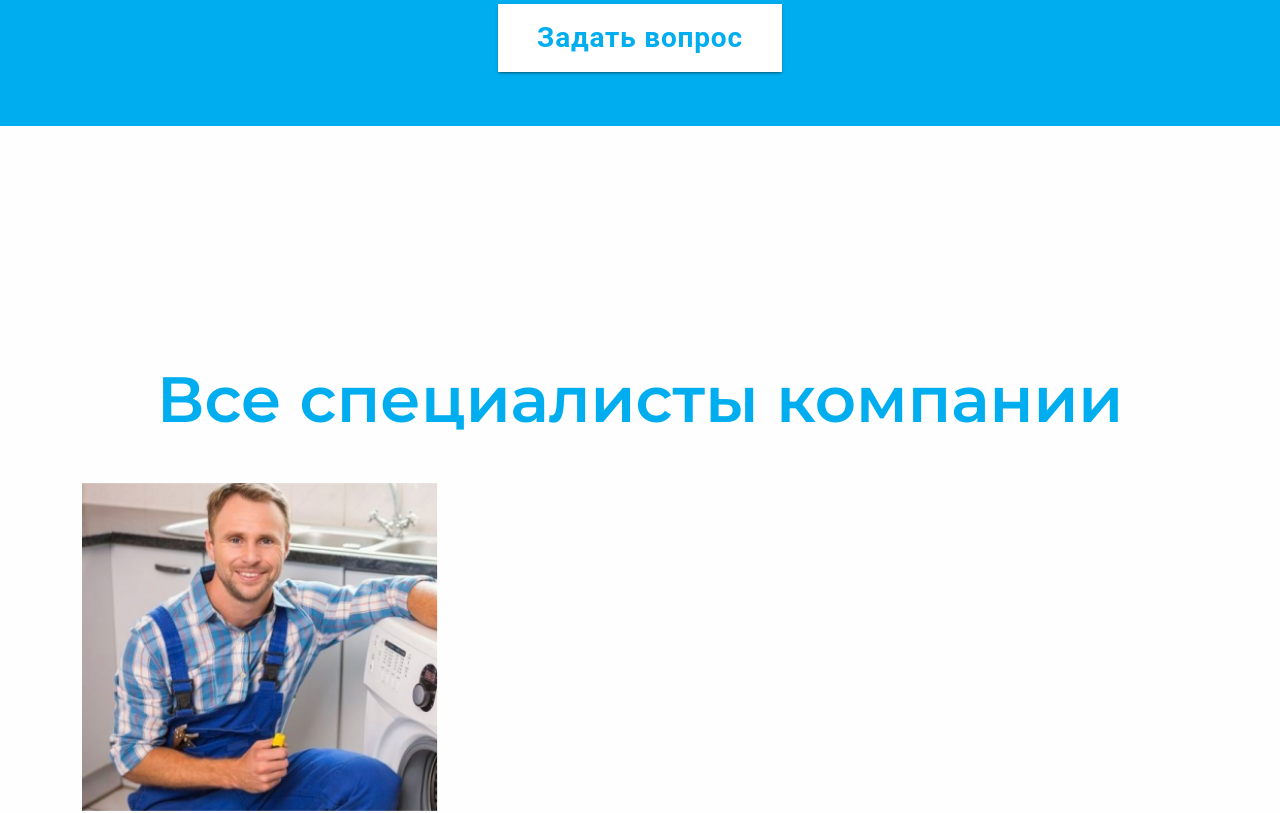
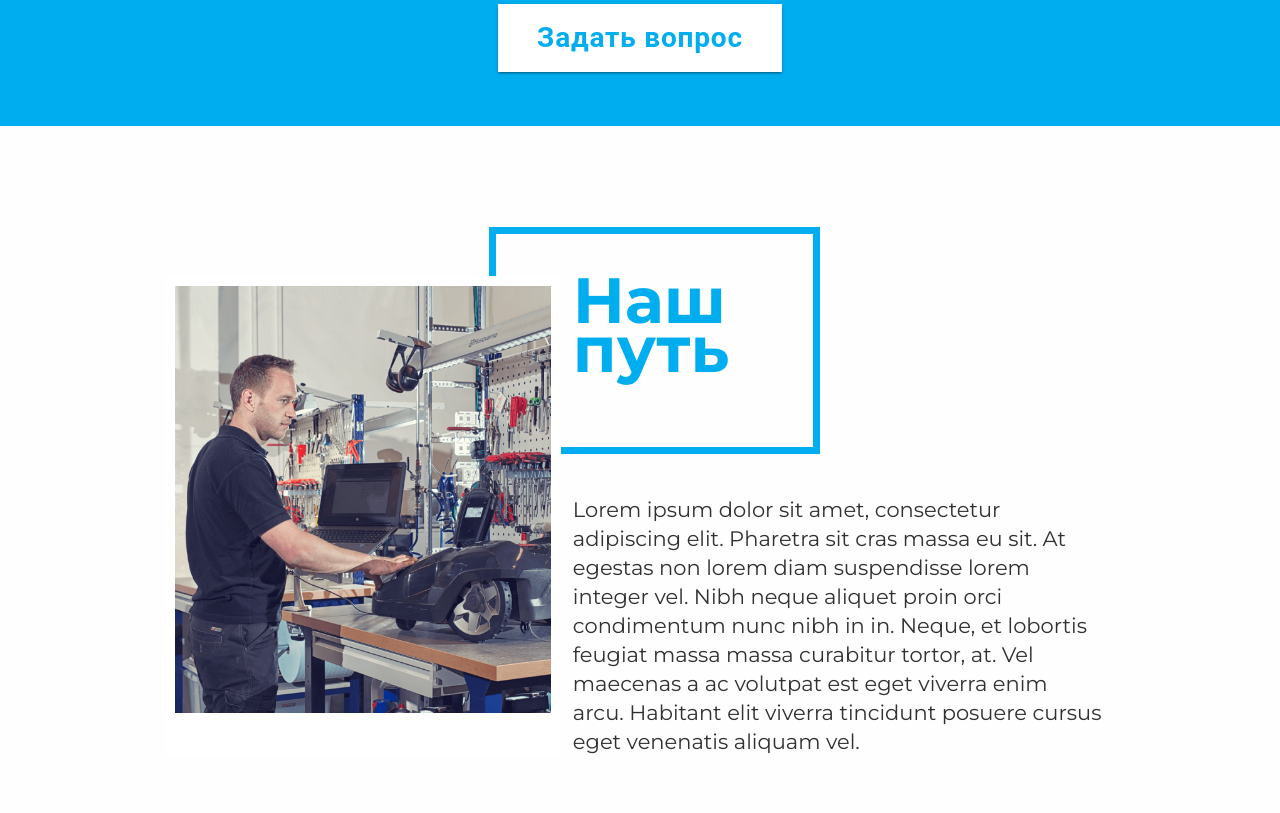
Before and after one commit to 7Davronbek/order-app, a React (Vite) app in the folder fridge-landing/: page / in a window 1280 px wide. Shown: the part 1600-2413 px from the top of the page. Built offline with nearby package versions, Linux system fonts and the light colour scheme.

Commit message:
our way done

```diff
--- a/fridge-landing/src/App.jsx
+++ b/fridge-landing/src/App.jsx
@@ -1,4 +1,11 @@
-import { HaveQuestion, Navbar, OurServices, Phone, Team } from "./components";
+import {
+  HaveQuestion,
+  Navbar,
+  OurServices,
+  OurWay,
+  Phone,
+  Team,
+} from "./components";
 
 const App = () => {
   // let tg = {
@@ -19,6 +26,7 @@ const App = () => {
       <Navbar />
       <OurServices />
       <HaveQuestion />
+      <OurWay />
       <Team />
 
       <Phone />
--- /dev/null
+++ b/fridge-landing/src/components/OurWay.jsx
@@ -0,0 +1,31 @@
+const OurWay = () => {
+  return (
+    <div className="OurWay">
+      <div className="container">
+        <div className="row">
+          <div className="col-lg-10 mx-auto">
+            <div className="row">
+              <div className="col-lg-5 leftCol">
+                <img src="/images/way.png" alt="" className="w-100" />
+              </div>
+              <div className="col-lg-7">
+                <h1>Наш путь</h1>
+                <p>
+                  Lorem ipsum dolor sit amet, consectetur adipiscing elit.
+                  Pharetra sit cras massa eu sit. At egestas non lorem diam
+                  suspendisse lorem integer vel. Nibh neque aliquet proin orci
+                  condimentum nunc nibh in in. Neque, et lobortis feugiat massa
+                  massa curabitur tortor, at. Vel maecenas a ac volutpat est
+                  eget viverra enim arcu. Habitant elit viverra tincidunt
+                  posuere cursus eget venenatis aliquam vel.
+                </p>
+              </div>
+            </div>
+          </div>
+        </div>
+      </div>
+    </div>
+  );
+};
+
+export default OurWay;
--- a/fridge-landing/src/components/index.js
+++ b/fridge-landing/src/components/index.js
@@ -3,3 +3,4 @@ export { default as Phone } from "./Phone";
 export { default as OurServices } from "./OurServices";
 export { default as HaveQuestion } from "./HaveQuestion";
 export { default as Team } from "./Team";
+export { default as OurWay } from "./OurWay";
--- a/fridge-landing/src/styles/main.scss
+++ b/fridge-landing/src/styles/main.scss
@@ -313,8 +313,47 @@ body {
     }
   }
 
+  .OurWay {
+    padding-top: 150px;
+
+    .leftCol {
+      background: #fff;
+      padding: 10px;
+    }
+
+    h1 {
+      font-weight: 700;
+      font-size: 64px;
+      line-height: 49px;
+      color: #00aeef;
+      margin-bottom: 121px;
+      width: 55%;
+      position: relative;
+      width: 168px;
+
+      &::after {
+        content: "";
+        position: absolute;
+        background-color: transparent;
+        width: 331px;
+        height: 227px;
+        top: -50%;
+        left: -50%;
+        border: 7px solid #00AEEF;
+        z-index: -1;
+      }
+    }
+
+    p {
+      font-weight: 400;
+      font-size: 21px;
+      line-height: 29px;
+      color: #313131;
+    }
+  }
+
   .Team {
-    padding: 230px 0 60px;
+    padding: 110px 0 60px;
 
     h1 {
       font-weight: 600;
@@ -353,7 +392,7 @@ body {
         font-weight: 400;
         font-size: 21px;
         line-height: 29px;
-        color: #00AEEF;
+        color: #00aeef;
       }
 
       h5 {
```
Also changed, not shown: fridge-landing/public/images/way.png (added).
